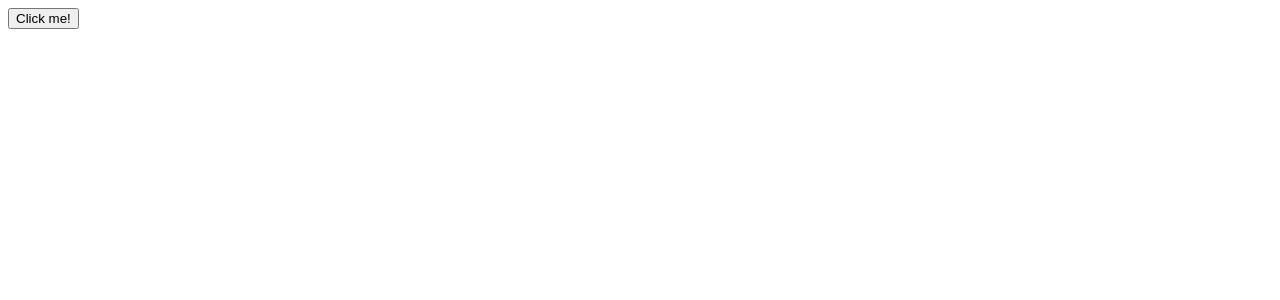
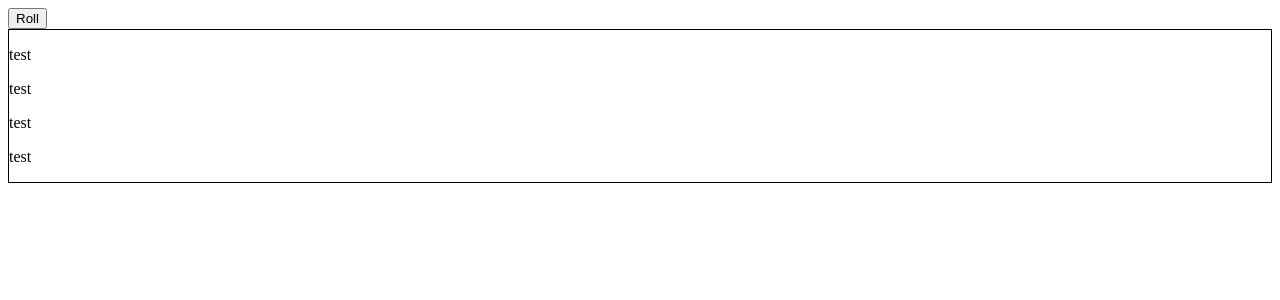
Before and after one commit to ddfilipov/dice-roller, a React (Create React App) app: page / in a window 1280 px wide. Shown: the top 300 px of the page. Built offline with nearby package versions, Linux system fonts and the light colour scheme.

Commit message:
added the first 2 components and installed Styled Components

```diff
--- a/package.json
+++ b/package.json
@@ -13,6 +13,7 @@
     "react": "^17.0.2",
     "react-dom": "^17.0.2",
     "react-scripts": "5.0.0",
+    "styled-components": "^5.3.3",
     "typescript": "^4.5.4",
     "web-vitals": "^2.1.2"
   },
@@ -39,5 +40,8 @@
       "last 1 firefox version",
       "last 1 safari version"
     ]
+  },
+  "devDependencies": {
+    "@types/styled-components": "^5.1.18"
   }
 }
--- a/src/App.tsx
+++ b/src/App.tsx
@@ -1,9 +1,12 @@
 import React from "react";
+import { DiceSelector } from "./components/organisms/DiceSelector";
+import { RollHistory } from "./components/organisms/RollHistory";
 
 function App() {
     return (
         <div className="App">
-            <button type="button">Click me!</button>
+            <DiceSelector />
+            <RollHistory />
         </div>
     );
 }
--- /dev/null
+++ b/src/components/organisms/DiceSelector.tsx
@@ -0,0 +1,9 @@
+import { FC } from "react";
+
+export const DiceSelector: FC = () => {
+    return (
+        <div>
+            <button type="button">Roll</button>
+        </div>
+    );
+};
--- /dev/null
+++ b/src/components/organisms/RollHistory.tsx
@@ -0,0 +1,19 @@
+import { FC } from "react";
+import styled from "styled-components";
+
+const Container = styled.div`
+    border: 1px solid black;
+`;
+
+export const RollHistory: FC = () => {
+    return (
+        <Container>
+            <div>
+                <p>test</p>
+                <p>test</p>
+                <p>test</p>
+                <p>test</p>
+            </div>
+        </Container>
+    );
+};
```
Also changed, not shown: 1 other file (tests, documents, lock files or other folders).
